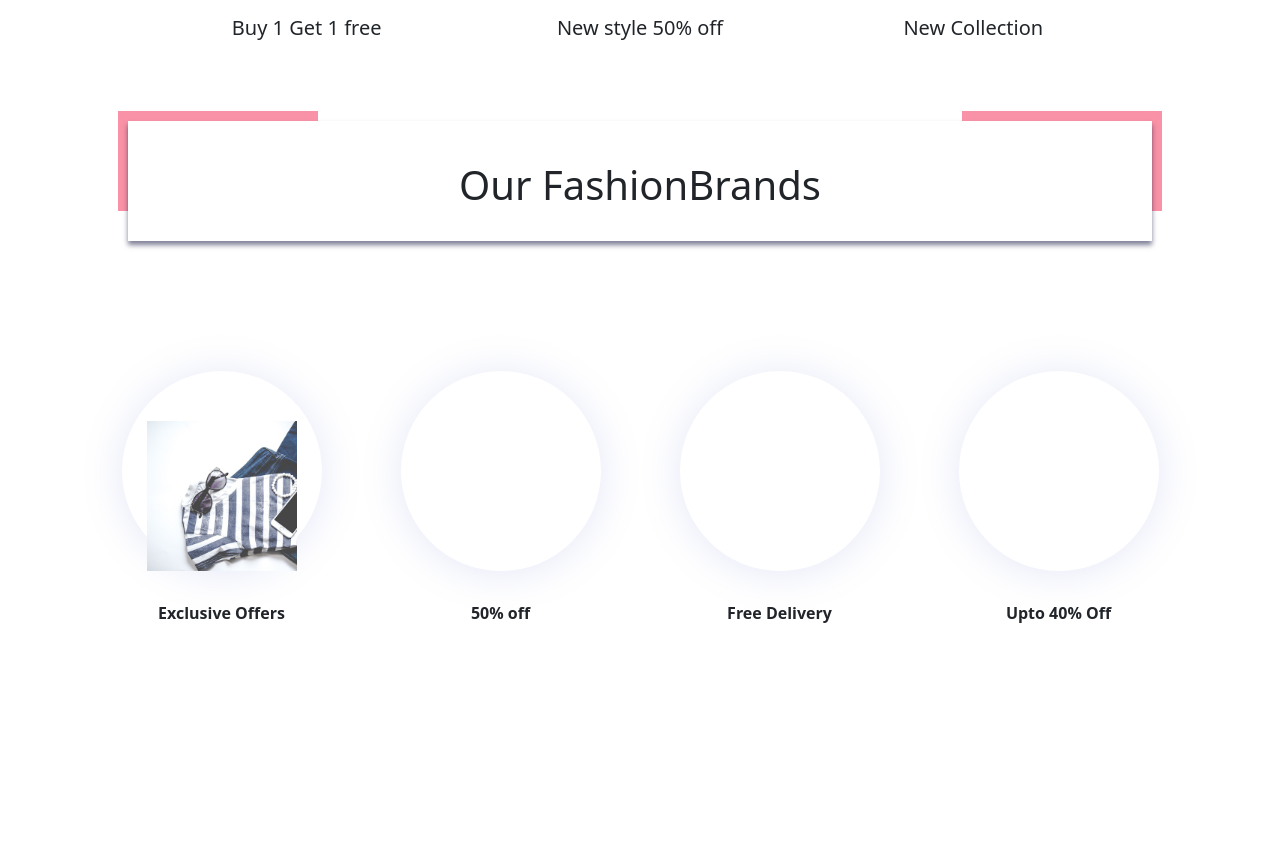
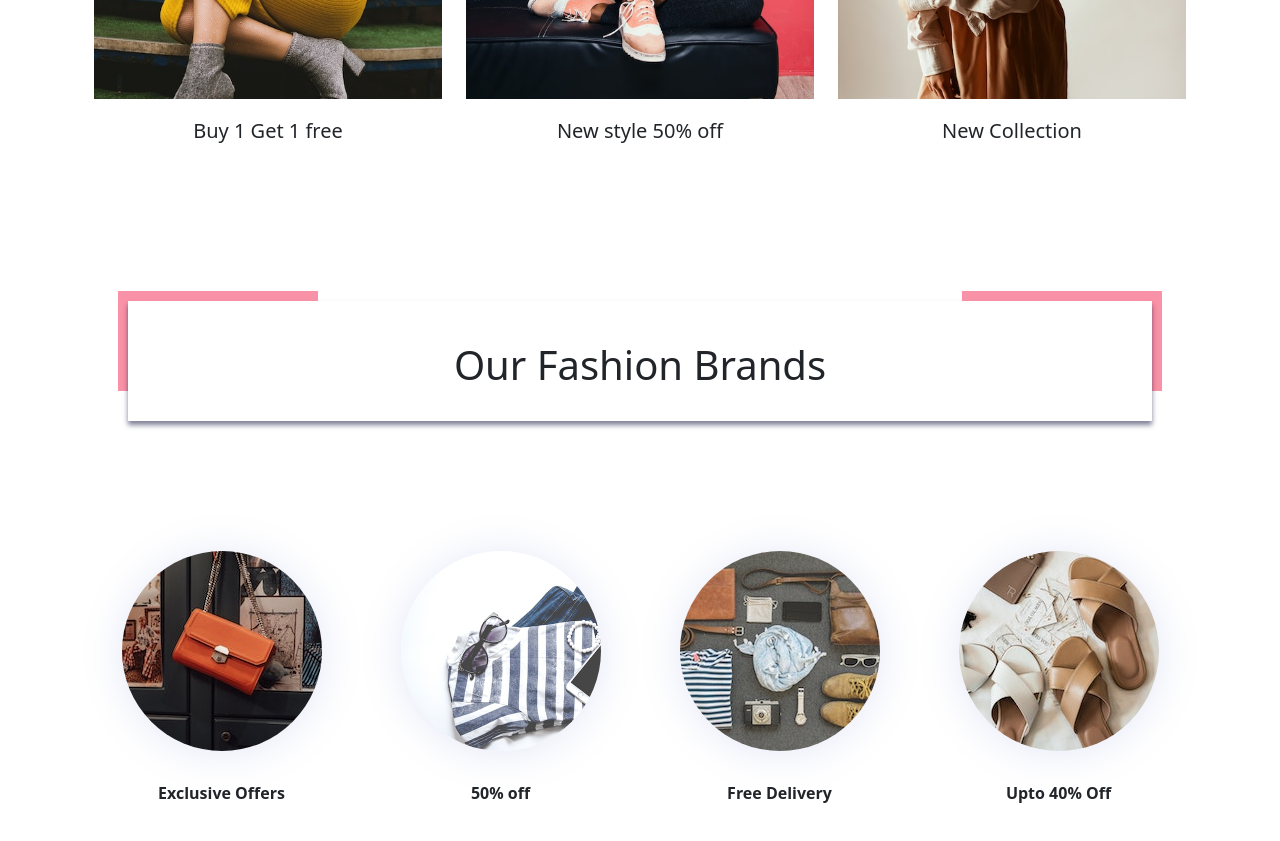
Before and after one commit to Carol254/kuiFashions, an Angular app: page / in a window 1280 px wide. Shown: the part 3000-3841 px from the top of the page. Before the commit the page ends 3791 px from the top, so only its background shows below. Built offline with nearby package versions, Linux system fonts and the light colour scheme.

Commit message:
still more changes to home-page

```diff
--- a/src/app/dashboard/home/home.component.css
+++ b/src/app/dashboard/home/home.component.css
@@ -152,23 +152,25 @@
     min-width: bold;
     text-align: center;
   }
-
   /* fashion-brands  */
-
   .fashion-brands{
-    margin: 450px 0 150px 0;
+    margin-bottom: 150px;
   }
   .brand-logo {
     width: 200px;
     height: 200px;
     background: #ffffff;
     border-radius: 50%;
+    position:relative;
+    overflow:hidden;
+    box-shadow: 0 2px 40px 0 rgba(110, 130, 208, 0.18);
     margin: 50px auto 30px;
-    box-shadow: 0 2px 40px 0 rgba(110, 130, 208, 0.18);
   }
-  .brand-logo img {
-    width: 150px;
-    margin: 50px auto;
+  .brand-pic {
+   display: inline;
+   margin:0 auto;
+   height:100%;
+   width:auto;
   }
 
   .fashion-brands p {
--- a/src/app/dashboard/home/home.component.html
+++ b/src/app/dashboard/home/home.component.html
@@ -71,6 +71,7 @@
     <section class="fashion-blog">
         <div class="title-style text-center">
             <h1>Latest Blogs</h1>
+        </div>
             <div class="container">
                 <div class="row">
                     <div class="col-md-4">
@@ -93,36 +94,36 @@
                     </div>
                 </div>
             </div>
-        </div>
+
     </section>
     <!-- fashion brands -->
     <section class="fashion-brands">
         <div class="title-style text-center">
-            <h1>Our FashionBrands</h1>
+            <h1>Our Fashion Brands</h1>
         </div>
         <div class="container">
             <div class="row text-center">
                 <div class="col-md-3">
                     <div class="brand-logo">
-                        <img src="\assets\brand-2.jpg">
+                        <img src="\assets\brand-1.jpg" class="brand-pic">
                     </div>
                     <p>Exclusive Offers</p>
                 </div>
                 <div class="col-md-3">
                     <div class="brand-logo">
-                        <img src="">
+                        <img src="\assets\brand-2.jpg" class="brand-pic">
                     </div>
                     <p>50% off</p>
                 </div>
                 <div class="col-md-3">
                     <div class="brand-logo">
-                        <img src="">
+                        <img src="\assets\brand-3.jpg" class="brand-pic">
                     </div>
                     <p>Free Delivery</p>
                 </div>
                 <div class="col-md-3">
                     <div class="brand-logo">
-                        <img src="">
+                        <img src="\assets\brand-4.jpg" class="brand-pic">
                     </div>
                     <p>Upto 40% Off</p>
                 </div>
```
Also changed, not shown: src/assets/brand-3.jpg (added), src/assets/brand-4.jpg (added).
